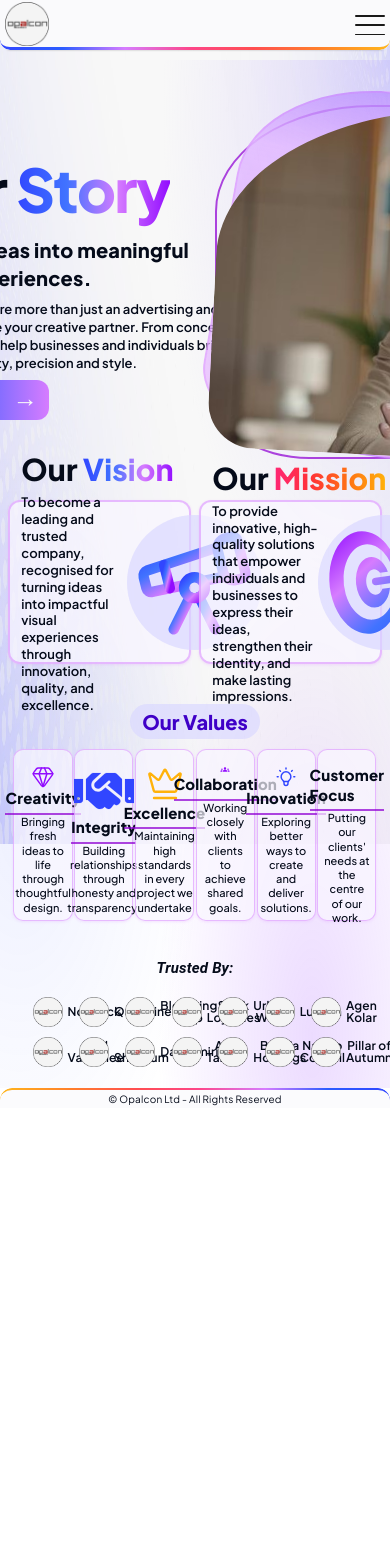
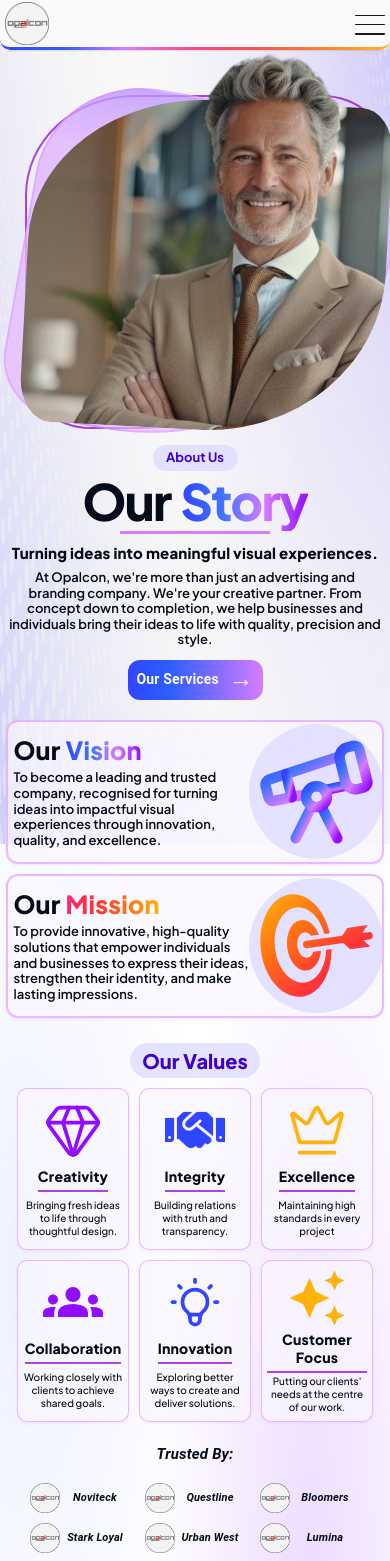
Before and after one commit to JM-TheLoner/Opalcon, a React (Vite) app: page /about in a window 390 px wide. Shown: the top 1561 px of the page. Before the commit the page ends 1108 px from the top, so only its background shows below. Built offline with nearby package versions, Linux system fonts and the light colour scheme.

Commit message:
Restructuring Post-Vite 16/11/26

```diff
--- a/src/components/pages/About.jsx
+++ b/src/components/pages/About.jsx
@@ -19,17 +19,17 @@ const About = () => {
   const clientelle = [
     {id: 0, icon: logo, name:'Noviteck', alt: 'Client Logo Icon'},
     {id: 1, icon: logo, name:'Questline', alt: 'Client Logo Icon'},
-    {id: 2, icon: logo, name:'Blooming corp', alt: 'Client Logo Icon'},
-    {id: 3, icon: logo, name:'Stark Loyalties', alt: 'Client Logo Icon'},
+    {id: 2, icon: logo, name:'Bloomers', alt: 'Client Logo Icon'},
+    {id: 3, icon: logo, name:'Stark Loyal', alt: 'Client Logo Icon'},
     {id: 4, icon: logo, name:'Urban West', alt: 'Client Logo Icon'},
     {id: 5, icon: logo, name:'Lumina', alt: 'Client Logo Icon'},
     {id: 6, icon: logo, name:'Agen Kolar', alt: 'Client Logo Icon'},
-    {id: 7, icon: logo, name:'Thel Vadamee', alt: 'Client Logo Icon'},
-    {id: 8, icon: logo, name:'San Shayuum', alt: 'Client Logo Icon'},
+    {id: 7, icon: logo, name:'Thel Vadam', alt: 'Client Logo Icon'},
+    {id: 8, icon: logo, name:'SanShyuum', alt: 'Client Logo Icon'},
     {id: 9, icon: logo, name:'Dathomiri', alt: 'Client Logo Icon'},
     {id: 10, icon: logo, name:'Ah Tabai', alt: 'Client Logo Icon'},
-    {id: 11, icon: logo, name:'Borgia Holdings', alt: 'Client Logo Icon'},
-    {id: 12, icon: logo, name:'Naboo Council', alt: 'Client Logo Icon'},
+    {id: 11, icon: logo, name:'Borgia', alt: 'Client Logo Icon'},
+    {id: 12, icon: logo, name:'Naboo', alt: 'Client Logo Icon'},
     {id: 13, icon: logo, name:'Pillar of Autumn', alt: 'Client Logo Icon'}
   ]
 
@@ -47,7 +47,7 @@ const About = () => {
       <div className='aboutContainer'>
         <Reveal className='aboutLayer topLayer'>
           <div className='topLayerText'>
-            <div>
+            <div className='topLayerTextWrapper'>
               <div className='headLineContainer'>
                 <div className="headWrap">
                   <h1 className="headLine ">About Us</h1>
@@ -75,7 +75,6 @@ const About = () => {
                   </Link>
               </div>
             </div>
-
           </div>
           <div className='topLayerImage'>
             <div className='absoluteImgCont'>
@@ -99,7 +98,7 @@ const About = () => {
           </div>
         </Reveal>
         <Reveal className='aboutLayer uMidLayer'>
-          <div className='uMidLayerVM colorfulBorder'>
+          <div className='uMidLayerVM'>
             <div className='vmWords'>
               <div className='vmTitle'>
                   <div className='txtColor' style={{marginRight:"5px"}}>Our</div>
@@ -118,12 +117,20 @@ const About = () => {
                   <stop stopColor="#920cff" offset="100%" />
                 </linearGradient>
               </svg>
+              <svg width="0" height="0" style={{ position: 'absolute' }}>
+                <linearGradient id="icon-gradient-2" x1="0%" y1="0%" x2="100%" y2="100%">
+                  <stop stopColor="#ff2676" offset="0%" />
+                  <stop stopColor="#ff3336" offset="33%" />
+                  <stop stopColor="#ff7214" offset="66%" />
+                  <stop stopColor="#ffb20b" offset="100%" />
+                </linearGradient>
+              </svg>
               <div className='txtColor vismisicon'>
                 <Telescope size={125} style={{ stroke: 'url(#icon-gradient-1)', fill: 'none' }}/>
               </div>
             </div>
           </div>
-          <div className='uMidLayerVM colorfulBorder1'>
+          <div className='uMidLayerVM'>
             <div className='vmWords'>
               <div className='vmTitle'>
                   <div className='txtColor' style={{marginRight:"5px"}}>Our</div>
@@ -135,7 +142,7 @@ const About = () => {
             </div>
             <div className='vmIcon'>
               <div className='txtColor vismisicon'>
-                <GiBullseye size={125} style={{ fill: 'url(#icon-gradient-1)', transform:"rotate(180deg)" }}/>
+                <GiBullseye size={125} style={{ fill: 'url(#icon-gradient-2)', transform:"rotate(180deg)" }}/>
               </div>
             </div>
           </div>
@@ -158,12 +165,12 @@ const About = () => {
             <div className='lMidValue'>
               <FaHandshake size={60} color='#3146ff' className='valueIcon'/>
               <p className='valueTxt txtColor'>Integrity</p>
-              <p className='valueDesc txtColor'>Building relationships through honesty and transparency.</p>
+              <p className='valueDesc txtColor'>Building relations with truth and transparency.</p>
             </div>
             <div className='lMidValue'>
               <LuCrown size={60} color='#ffb20b' className='valueIcon'/>
               <p className='valueTxt txtColor'>Excellence</p>
-              <p className='valueDesc txtColor'>Maintaining high standards in every project we undertake</p>
+              <p className='valueDesc txtColor'>Maintaining high standards in every project</p>
             </div>
             <div className='lMidValue'>
               <MdGroups size={60} color='#920cff' className=''/>
--- a/src/components/pages/Contact.jsx
+++ b/src/components/pages/Contact.jsx
@@ -12,6 +12,7 @@ const Contact = () => {
   return (
     <div className='Contact'>
       <Header title="Opalcon Limited"/>
+      <div className='contactContainer'>
           <h1 className='right1'>Give us a call or send us an email</h1>
           <h2 className='right2'>Put your business on the map</h2>
           <h2 className='right3'>What are you waiting for</h2>
@@ -57,6 +58,7 @@ const Contact = () => {
             </figcaption>
           </li>
         </ul>
+        </div>
       <Footer/>
     </div>
   )
--- a/src/components/stylesheets/about.css
+++ b/src/components/stylesheets/about.css
@@ -88,6 +88,9 @@ body::-webkit-scrollbar {
   transition: 150ms ease-in-out 0ms;
   height: 400px;
 }
+.topLayerTextWrapper{
+  width: fit-content;
+}
 .topLayerText{
   width: 50%;
   text-align: left;
@@ -141,6 +144,7 @@ body::-webkit-scrollbar {
   margin-top: 0px;
   margin-bottom: 0px;
   transition: 150ms ease-in-out 0ms;
+  width: 100%;
 }
 .paraHead{
   width: 350px;
@@ -185,11 +189,11 @@ body::-webkit-scrollbar {
   box-shadow: 0 6px 8px -6px #ab0072ce;
 }
 .aboutcontent{
-    width: 100%;
-    height: 100%;
-    display:flex;
-    justify-content: center;
-    align-items: center;
+  width: 100%;
+  height: 100%;
+  display:flex;
+  justify-content: center;
+  align-items: center;
 }
 .about{
   color: #F9F9F9;
@@ -215,9 +219,6 @@ body::-webkit-scrollbar {
   font-weight: 800;
   height: 90%;
 }
-
-
-
 .topLayerImage{
   width: 50%;
   position: relative;
@@ -225,6 +226,7 @@ body::-webkit-scrollbar {
 }
 .absoluteImgCont{
   position: absolute;
+  width: 100%;
 }
 .absImgDecorBorder{
   position: relative;
@@ -287,6 +289,7 @@ body::-webkit-scrollbar {
   background-color: #f9f7ffb0;
   border: 2px solid #d781ff84;
   box-shadow: 0 1px 3px rgba(215, 118, 250, 0.193);
+  overflow: hidden;
 }
 .vmWords{
   width: 63%;
@@ -414,6 +417,7 @@ body::-webkit-scrollbar {
   line-height: 1.3;
   border-bottom: 2px solid #9000d3b9;
   padding-bottom: 5px;
+  text-align: center;
 }
 .valueDesc{
   font-family: 'Plus Jakarta Sans', sans-serif;
@@ -462,10 +466,9 @@ body::-webkit-scrollbar {
 }
 .clientelleListItem{
   display: flex;
-  justify-content: left;
+  justify-content:space-between;
   align-items: center;
-  gap: 5px;
-  width: 13.5%;
+  width: 150px;
   height: 40px;
 }
 .clientellelogo{
@@ -473,10 +476,383 @@ body::-webkit-scrollbar {
   transition: 150ms ease-in-out 0ms;
 }
 .clientelleName{
-  font-family: 'Plus Jakarta Sans', sans-serif;
   font-size: 12px;
   font-weight: 600;
   line-height: 1;
   transition: 150ms ease-in-out 0ms;
   font-style: italic;
+  display: flex;
+  justify-content: center;
+  width: 100px;
 }
+
+@media screen and (max-width:749.98px){
+.aboutContainer{
+  gap: 15px;
+  margin-top: 50px;
+}
+.topLayer{
+  height: fit-content;
+  flex-direction: column-reverse;
+  padding-bottom: 5px;
+}
+.topLayerImage{
+  width: 100%;
+  height: 345px;
+  margin-top: 40px;
+}
+.absoluteImgCont{
+  display: flex;
+  justify-content: center;
+}
+.absImgDecorBorder{
+  width: 94%;
+  max-width: 490px;
+  height: 330px;
+  bottom: 5px;
+  left: 3%;
+}
+.absImgDecor{
+  width: 95%;
+  max-width: 495px;
+  height: 340px;
+  bottom: 0px;
+  left: 2.5%;
+}
+.absImgBack{
+  width: 94%;
+  max-width: 490px;
+  height: 330px;
+  left: 3%;
+}
+.ceoimage{
+  height: 380px;
+  bottom: 0px;
+  left: -60px;
+}
+.topLayerTextWrapper{
+  width: 98%;
+  display: flex;
+  flex-direction: column;
+  align-items: center;
+}
+.topLayerText{
+  width: 100%;
+  justify-content: center;
+  align-items: center;
+}
+.headLineContainer{
+  width: 85px;
+  height: 26px;
+}
+.headLine{
+  font-size: 13px;
+}
+.story{
+  font-size: 50px;
+  line-height: 1.2;
+}
+.borderBottom{
+  width: 150px;
+  margin-bottom: 5px;
+}
+.paraHead{
+  width: 300px;
+  font-size: 15px;
+  line-height: 1.2;
+  width: 100%;
+  text-align: center;
+}
+.paraTxt{
+  width: 330px;
+  font-size: 13px;
+  font-weight: 500px;
+  line-height: 1.2;
+  width: 100%;
+  text-align: center;
+}
+.aboutbtn{
+  margin-top: 12px;
+  width: 135px;
+  height: 40px;
+  border-radius: 12px;
+}
+.aboutbtn:hover{
+  transform: translateY(-1px);
+}
+.aboutWord{
+  font-size: 14px;
+  font-weight: 600;
+}
+.abouticon{
+  font-size: 25px;
+}
+.uMidLayer{
+  flex-direction: column;
+  align-items: center;
+  row-gap: 10px;
+}
+.uMidLayerVM{
+  width: 95%;
+  max-width: 390px;
+  height: 130px;
+}
+.vmWords{
+  width: 65%;
+}
+.vmTitle{
+  font-size: 25px;
+  line-height: 1.2;
+}
+.vmBody{
+  font-size: 13px;
+  font-weight: 600;
+  line-height: 1.2;
+}
+.vmIcon{
+  width: 35%;
+  height: fit-content;
+}
+.lMidValues{
+  gap: 10px;
+  flex-wrap: wrap;
+  justify-content: center;
+}
+.lMidValue{
+  width: 100px;
+  flex-shrink: 0;
+  padding: 5px 5px 5px 5px;
+}
+.valueTxt{
+  font-size: 14px;
+}
+.valueDesc{
+  font-size: 10px;
+}
+.logolist{
+  column-gap: 15px;
+}
+.clientelleListItem{
+  width: 100px;
+}
+.clientelleName{
+  font-size: 11px;
+}
+}
+@media screen and (max-width:899.98px) and (min-width:750px){
+.aboutContainer{
+  gap: 15px;
+}
+.topLayer{
+  height: 370px;
+}
+.topLayerText{
+  width: 45%;
+  justify-content: center;
+  align-items: center;
+  padding-left: 5px;
+}
+.headLineContainer{
+  width: 85px;
+  height: 26px;
+}
+.headLine{
+  font-size: 13px;
+}
+.story{
+  font-size: 50px;
+  line-height: 1.2;
+}
+.borderBottom{
+  width: 42px;
+}
+.paraHead{
+  width: 300px;
+  font-size: 18px;
+  line-height: 1.2;
+}
+.paraTxt{
+  width: 330px;
+  font-size: 13px;
+  font-weight: 500px;
+  line-height: 1.2;
+}
+.aboutbtn{
+  width: 130px;
+  height: 40px;
+  border-radius: 12px;
+}
+.aboutbtn:hover{
+  transform: translateY(-1px);
+}
+.aboutWord{
+  font-size: 13px;
+  font-weight: 500;
+}
+.abouticon{
+  font-size: 22px;
+}
+.topLayerImage{
+  width: 55%;
+  margin-top: 40px;
+}
+.absImgDecorBorder{
+  width: 410px;
+  height: 330px;
+  bottom: 5px;
+  left: 0px;
+}
+.absImgDecor{
+  width: 415px;
+  height: 340px;
+  bottom: 0px;
+  left: 5px;
+}
+.absImgBack{
+  width: 405px;
+  height: 330px;
+  bottom: 0px;
+  left: 0px;
+}
+.ceoimage{
+  height: 380px;
+  bottom: 0px;
+  left: -20px;
+}
+.uMidLayerVM{
+  width: 45%;
+  height: 150px;
+}
+.vmWords{
+  width: 60%;
+}
+.vmTitle{
+  font-size: 25px;
+  line-height: 1.2;
+}
+.vmBody{
+  font-size: 13px;
+  font-weight: 600;
+  line-height: 1.2;
+}
+.vmIcon{
+  width: 40%;
+  height: fit-content;
+}
+.lMidValues{
+  gap: 15px;
+  flex-wrap: wrap;
+  justify-content: center;
+}
+.lMidValue{
+  width: 140px;
+  flex-shrink: 0;
+  padding: 5px 5px 5px 5px;
+}
+.valueTxt{
+  font-size: 14px;
+}
+.valueDesc{
+  font-size: 10px;
+}
+.logolist{
+  column-gap: 10px;
+}
+.clientelleListItem{
+  width: 100px;
+}
+.clientelleName{
+  width: 70px;
+}
+}
+@media screen and (max-width:1050.98px) and (min-width:900px){
+.aboutContainer{
+  gap: 15px;
+}
+.topLayer{
+  height: 380px;
+}
+.topLayerText{
+  width: 45%;
+  justify-content: center;
+  align-items: center;
+  padding-left: 5px;
+}
+.headLineContainer{
+  width: 90px;
+  height: 27px;
+}
+.headLine{
+  font-size: 14px;
+}
+.story{
+  font-size: 55px;
+  line-height: 1.2;
+}
+.borderBottom{
+  width: 45px;
+}
+.paraHead{
+  width: 300px;
+  font-size: 19px;
+  line-height: 1.2;
+}
+.paraTxt{
+  width: 330px;
+  font-size: 14px;
+  font-weight: 500px;
+  line-height: 1.2;
+}
+.aboutbtn{
+  width: 140px;
+  height: 43px;
+  border-radius: 12px;
+}
+.aboutbtn:hover{
+  transform: translateY(-1px);
+}
+.aboutWord{
+  font-size: 14px;
+  font-weight: 500;
+}
+.abouticon{
+  font-size: 23px;
+}
+.topLayerImage{
+  width: 55%;
+  margin-top: 40px;
+}
+.absImgDecorBorder{
+  width: 475px;
+  height: 340px;
+  bottom: 5px;
+  left: 0px;
+}
+.absImgDecor{
+  width: 480px;
+  height: 345px;
+  bottom: 0px;
+  left: 5px;
+}
+.absImgBack{
+  width: 475px;
+  height: 340px;
+  bottom: 0px;
+  left: 0px;
+}
+.ceoimage{
+  height: 390px;
+  bottom: 0px;
+  left: -15px;
+}
+.lMidValue{
+  width: 14%;
+  padding: 10px 5px 5px 5px;
+}
+.valueTxt{
+  font-size: 14px;
+}
+.valueDesc{
+  font-size: 10px;
+}
+}
--- a/src/components/stylesheets/contact.css
+++ b/src/components/stylesheets/contact.css
@@ -1,15 +1,88 @@
 @import url('https://fonts.googleapis.com/css2?family=Plus+Jakarta+Sans:wght@200;300;400;500;600;700;800&display=swap');
 /* font-family: 'Plus Jakarta Sans', sans-serif; */
 
+body::-webkit-scrollbar {
+  display: none;
+}
 .Contact {
-    max-width: 100%;
-    flex-grow: 1;
-    padding: 1rem;
-    overflow-y: auto;
-    background-color: #fff;
-    background-color: #282c34;
-    min-height: 80vh;
-  }
+  width: 100%;
+  height: 100%;
+  transition: 150ms ease-in-out 0ms;
+  overflow-y: hidden;
+  background-size:cover;
+  background-position: center;
+  background-repeat: no-repeat;
+  scrollbar-width: none;
+  -ms-overflow-style: none;
+}
+.Contact::before{
+  /* content: "";
+  position: fixed;
+  inset: 0;
+  z-index: -1;
+  background-image: url("../../assets//images/backgroundImg1.jpg"); */
+
+  /* background-image: url("../../assets//images/backgroundImg2.jpg"); */
+
+  /* background-position: center top;
+  background-size: 100% 100%;
+  background-repeat: no-repeat;
+  opacity: 0.5;
+  pointer-events: none; */
+}
+.contactContainer{
+  /* background-image:
+    radial-gradient(
+      ellipse at 90% 5%,
+      rgba(184, 164, 255, 0.275),
+      transparent 38%
+    ),
+    radial-gradient(
+      ellipse at 5% 75%,
+      rgba(75, 100, 255, 0.09),
+      transparent 35%
+    ),
+    radial-gradient(
+      ellipse at 80% 95%,
+      rgba(162, 80, 255, 0.205),
+      transparent 35%
+    );   */
+  display: flex;
+  flex-direction: column;
+  justify-content: center;
+  align-items: center;
+  gap: 30px;
+  margin-top: 60px;
+  padding-top: 10px;
+  min-height: calc(100vh - 80px);
+  transition: 150ms ease-in-out 0ms;
+}
+.contTxtColorRGB{
+  /* text-shadow: 0 2px 6px rgba(226, 118, 250, 0.718); */
+  width: fit-content;
+  background: linear-gradient(90deg,#3146ff 0%,#4173ff 33%,#d67cff 66%, #920cff 100%);
+  background-clip: text;
+  -webkit-background-clip: text;
+  color: transparent;
+  transition: 150ms ease-in-out 0ms;
+}
+.contTxtColorRGB_Rev{
+  /* text-shadow: 0 2px 6px rgba(226, 118, 250, 0.718); */
+  width: fit-content;
+  background: linear-gradient(90deg,#ff2676 0%,#ff3336 33%,#ff7214 66%,#ffb20b 100%);
+  background-clip: text;
+  -webkit-background-clip: text;
+  color: transparent;
+  transition: 150ms ease-in-out 0ms;
+}
+.txtColor{
+  color: #050B1A;
+  transition: 150ms ease-in-out 0ms;
+}
+
+
+
+
 
 .right1{
   text-align: right;
--- a/src/components/stylesheets/header.css
+++ b/src/components/stylesheets/header.css
@@ -230,7 +230,7 @@
     display: flex;
     position: fixed;
     justify-content: space-between;
-    padding: 0px 5px 0px 5px;
+    padding: 0px 5px 1px 5px;
     box-shadow:  0 6px 2px -6px #7e7e7faa;
     transition: 150ms ease-in-out 0ms;
     border-bottom-left-radius: 10px;
@@ -407,14 +407,14 @@
     background-color: transparent;
     text-decoration: none;
     cursor: pointer;
-    width: 100px;
-    height: 30px;
-    border-radius: 15px;
+    width: 75%;
+    height: 90%;
     display:flex;
     justify-content: center;
     align-items: center;
     padding-left: 3px;
     transition: 150ms ease-in-out 0ms;
+    background-color: red;
   }
   .contLinks{
     width: 100%;
```
Also changed, not shown: src/assets/images/ceoimg.jpg (deleted), src/assets/images/ceoimg1Out.png. Lines whose indentation alone changed are shown as unchanged.
